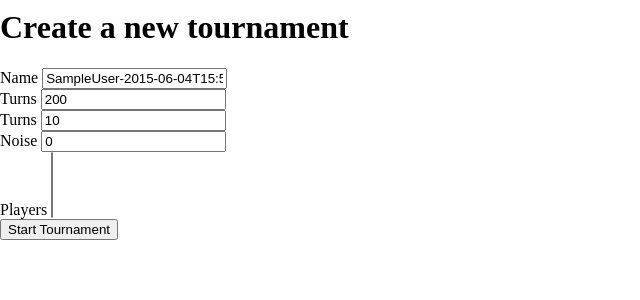
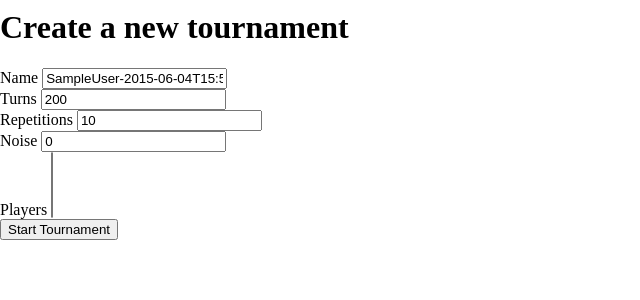
Before and after one commit to meatballs/DjAxelrod, a Django app: page /tournament/create/ in a window 1280 px wide. Shown: the part 191-491 px from the top of the page, without its empty margins (0-640 px from the left). Run offline with Django 3.2, Linux system fonts and the light colour scheme; the visitor is signed in with stand-in values (Sample User, id 1); style sheets or scripts are compiled from the project's sources; parts of the project's set-up code (start-up, migrations or seed data) failed here and were passed over; some libraries are stand-ins or nearby versions.

Commit message:
corrects repetitions label

```diff
--- a/core/templates/core/tournament_form.html
+++ b/core/templates/core/tournament_form.html
@@ -16,7 +16,7 @@
             <input type="number" class="form-control" id="{{ form.turns.id_for_label }}" value="{{ form.turns.value }}" name="{{ form.turns.html_name }}">
         </div>
         <div class="form-group">
-            <label for="{{ form.repetitions.id_for_label }}">Turns</label>
+            <label for="{{ form.repetitions.id_for_label }}">Repetitions</label>
             <input type="number" class="form-control" id="{{ form.repetitions.id_for_label }}" value="{{ form.repetitions.value }}" name="{{ form.repetitions.html_name }}">
         </div>
         <div class="form-group">
```
